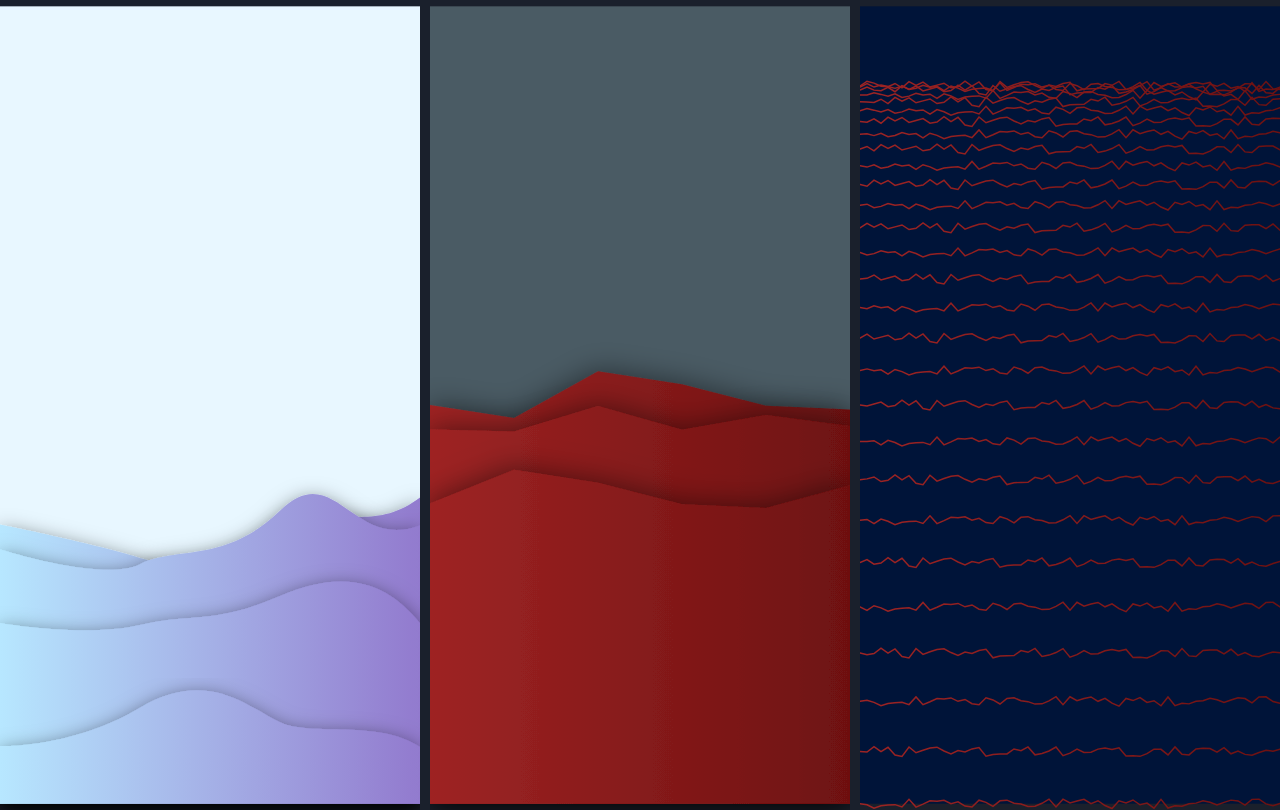
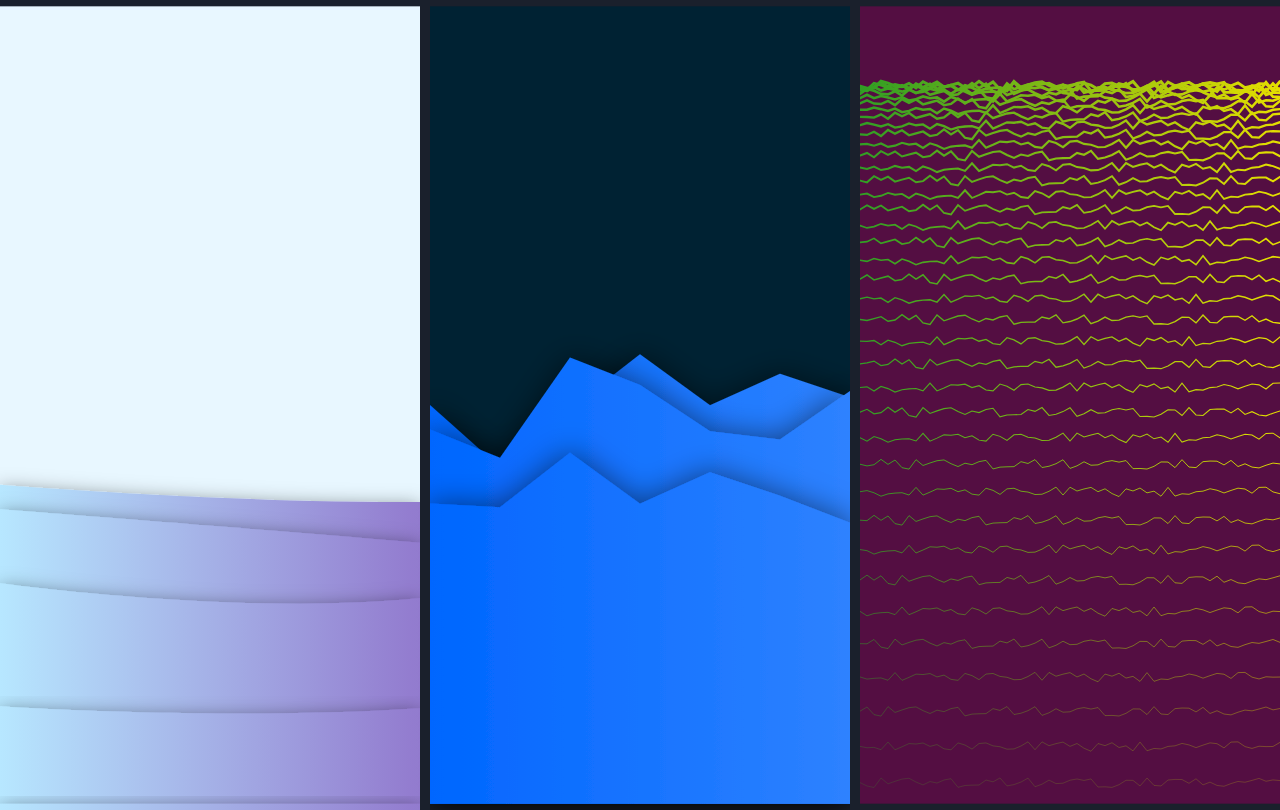
Before and after one commit to MaximBuz/heazy-svg-creator, a React (Create React App) app: page / in a window 1280 px wide. Built offline with nearby package versions, Linux system fonts and the light colour scheme.

Commit message:
added stroke shrinking to bottom

```diff
--- a/src/App.tsx
+++ b/src/App.tsx
@@ -18,7 +18,7 @@ function App() {
         <StackedWave
           svgRef = {svgRef}
           type="smooth"
-          seed={2}
+          seed={1}
           width={window.innerWidth / 3}
           height={window.innerHeight + 10}
           startWaveColor="#B7E7FF"
@@ -28,47 +28,48 @@ function App() {
           shadowY={5}
           shadowSD={10}
           shadowOpacity={0.5}
-          balance={0.65}
+          balance={0.60}
           velocity={80}
-          breaks={3}
-          stacks={3}
+          breaks={1}
+          stacks={4}
           distance={5}
           stroke={false}
         />
         <StackedWave
           type="peak"
-          seed={3}
+          seed={2}
           width={window.innerWidth / 3}
           height={window.innerHeight + 10}
-          startWaveColor="#9e2424"
-          stopWaveColor="#6e1111"
-          bgColor="#4a5b64"
+          startWaveColor="#0066FF"
+          stopWaveColor="#2e82ff"
+          bgColor="#002233"
           shadowX={0}
           shadowY={0}
           shadowSD={15}
           shadowOpacity={0.5}
           balance={0.5}
-          velocity={70}
-          breaks={5}
+          velocity={150}
+          breaks={6}
           stacks={2}
           distance={5}
           stroke={false}
         />
         <StackedWave
           type="peak"
-          seed={5}
+          seed={1}
           width={window.innerWidth / 3}
           height={window.innerHeight + 10}
           startWaveColor="#309e24"
           stopWaveColor="#e5de00"
-          bgColor="#001439"
+          bgColor="#540e42"
           balance={0.1}
           velocity={10}
           breaks={60}
-          stacks={60}
-          distance={1}
+          stacks={40}
+          distance={0.7}
           stroke={true}
-          strokeWidth={1.5}
+          strokeWidth={3}
+          strokeShrink={true}
         />
         {/* <button onClick = {downloadSVG}>Download</button> */}
       </div>
--- a/src/components/StackedWave.tsx
+++ b/src/components/StackedWave.tsx
@@ -8,6 +8,7 @@ export interface IStackedWaveProps {
   type: 'smooth' | 'peak';
   stroke: boolean;
   strokeWidth?: number;
+  strokeShrink?: boolean;
   seed: number;
   width: number;
   height: number;
@@ -44,7 +45,8 @@ const StackedWave: React.FunctionComponent<IStackedWaveProps> = ({
   shadowY,
   shadowSD,
   stroke,
-  strokeWidth
+  strokeWidth,
+  strokeShrink
 }) => {
   let wavesData;
   if (type === 'smooth') {
@@ -52,7 +54,8 @@ const StackedWave: React.FunctionComponent<IStackedWaveProps> = ({
   } else {
     wavesData = peakWavePath(seed, width, height, balance, velocity, breaks, stacks, distance, stroke);
   }
-  const randomClassId = Math.round(Math.random()) * Math.round(Math.random());
+  const randomClassId = Math.round(Math.random()* 100)
+  console.log(randomClassId);
   return (
     <div ref={svgRef} style={{ width, height }}>
       <svg
@@ -89,7 +92,7 @@ const StackedWave: React.FunctionComponent<IStackedWaveProps> = ({
             strokeLinecap="round"
             filter={!stroke ? `url(#shadow-${type}-${randomClassId})`:undefined}
             stroke={stroke ? `url(#linear-gradient-${type}-${randomClassId})` : undefined}
-            strokeWidth={strokeWidth}
+            strokeWidth={strokeWidth && strokeShrink ? strokeWidth - (strokeWidth / wavesData.length)*index : strokeWidth}
             style={{
               transition: 'all 0.4s cubic-bezier(0.16, 1, 0.3, 1) 0s',
               fill: !stroke ? `url(#linear-gradient-${type}-${randomClassId})` : undefined,
```
